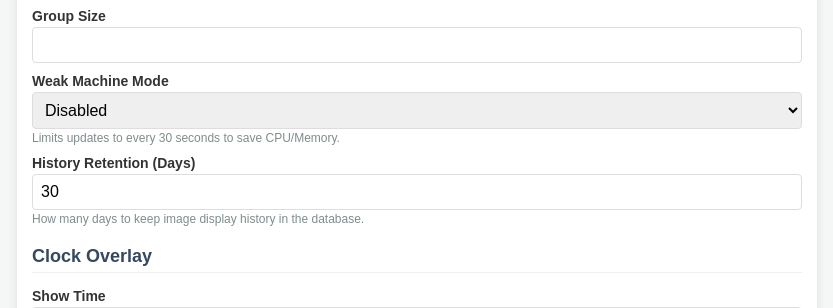
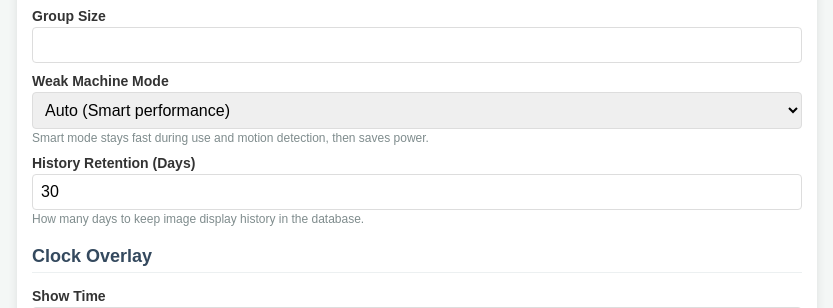
Before and after one commit to agmonr/Smarterdigitalframe, a Flask app: template templates/settings.html in a window 1280 px wide. Shown: the part 363-671 px from the top of the page, without its empty margins (223-1056 px from the left). Run offline with Flask 3, Linux system fonts and the light colour scheme; the template is opened without the code that fills it, so the values that code supplies are empty.

Commit message:
feat: implement Auto mode for Weak Machine setting

```diff
--- a/templates/settings.html
+++ b/templates/settings.html
@@ -73,10 +73,11 @@
             <div class="form-group">
                 <label>Weak Machine Mode</label>
                 <select id="weak-machine" onchange="saveConfig()">
-                    <option value="True">Enabled</option>
-                    <option value="False">Disabled</option>
+                    <option value="auto">Auto (Smart performance)</option>
+                    <option value="True">Always Enabled</option>
+                    <option value="False">Always Disabled</option>
                 </select>
-                <div class="info-text">Limits updates to every 30 seconds to save CPU/Memory.</div>
+                <div class="info-text">Smart mode stays fast during use and motion detection, then saves power.</div>
             </div>
             <div class="form-group">
                 <label>History Retention (Days)</label>
@@ -238,7 +239,12 @@
                 document.getElementById('image-dir').value = defaults.imagedir || '';
                 document.getElementById('interval').value = defaults.interval;
                 document.getElementById('group-size').value = defaults.groupsize;
-                document.getElementById('weak-machine').value = (defaults.weak_machine && defaults.weak_machine.toLowerCase() === 'true') ? 'True' : 'False';
+
+                const wm = defaults.weak_machine ? defaults.weak_machine.toLowerCase() : 'auto';
+                if (wm === 'true') document.getElementById('weak-machine').value = 'True';
+                else if (wm === 'false') document.getElementById('weak-machine').value = 'False';
+                else document.getElementById('weak-machine').value = 'auto';
+
                 document.getElementById('history-retention-days').value = defaults.history_retention_days || 30;
                 document.getElementById('show-time').value = defaults.showtime.toLowerCase() === 'true' ? 'True' : 'False';
                 document.getElementById('periodic-clock').value = (defaults.showperiodicclock && defaults.showperiodicclock.toLowerCase() === 'true') ? 'True' : 'False';
```
Also changed, not shown: display.py (+13 -1 lines).
